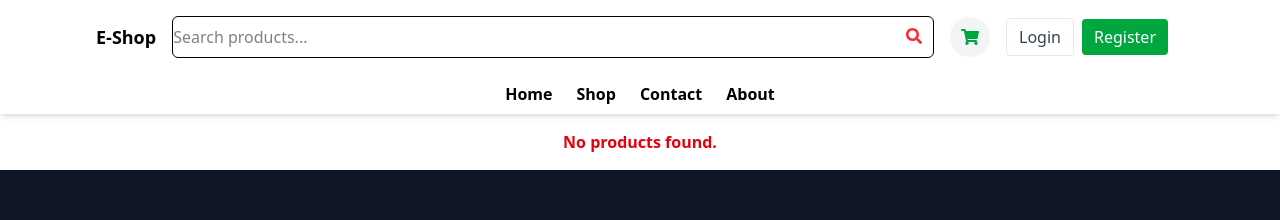
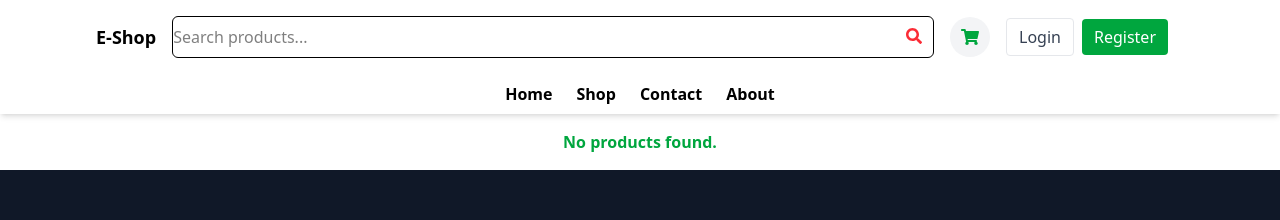
Before and after one commit to RAJKUMAR1993/kushi-shop, a React (Vite) app: page /filterData in a window 1280 px wide. Shown: the top 220 px of the page. Built offline with nearby package versions, Linux system fonts and the light colour scheme.

Commit message:
color changed

```diff
--- a/src/pages/FilterData.jsx
+++ b/src/pages/FilterData.jsx
@@ -11,7 +11,7 @@ const FilterData = () => {
     <>
       <div className="container mx-auto px-4 md:px-16 lg:px-24 py-4">
         {filteredProducts.length === 0 ? (
-          <p className="font-bold text-center text-red-600">
+          <p className="font-bold text-center text-green-600">
             No products found.
           </p>
         ) : (
```
